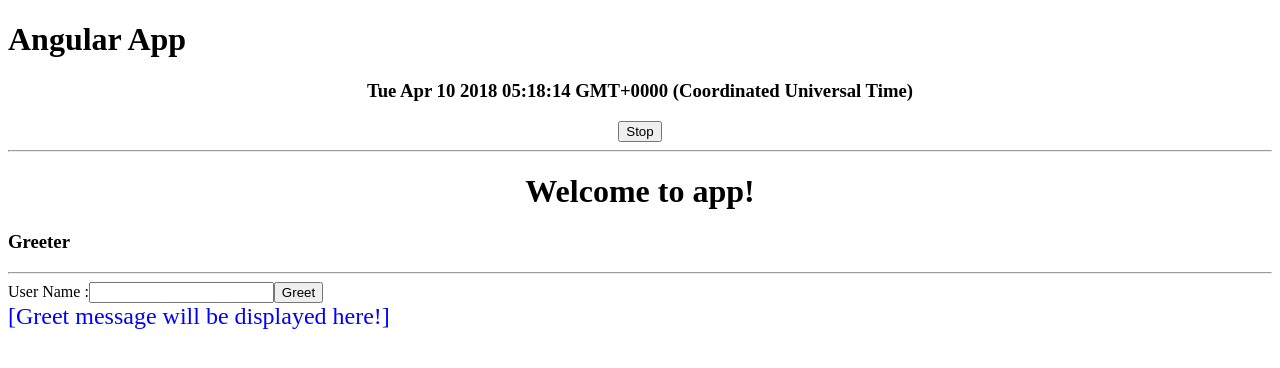
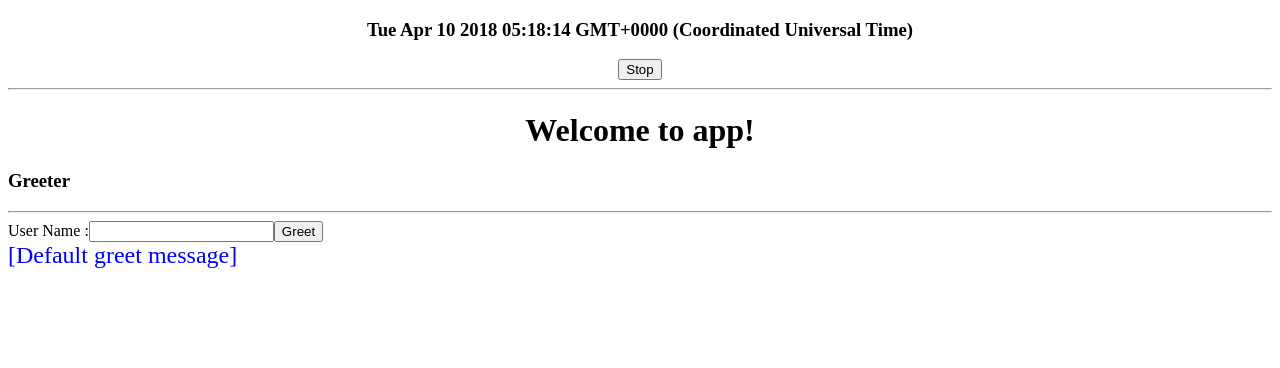
Before and after one commit to keshav-chaure/Cisco-Angular-Apr-2018, an Angular app in the folder first-app/: page / in a window 1280 px wide. Shown: the top 368 px of the page. Built offline with nearby package versions, Linux system fonts and the light colour scheme.

Commit message:
Greeter component implementation

```diff
--- a/first-app/src/app/greeter/greeter.component.html
+++ b/first-app/src/app/greeter/greeter.component.html
@@ -1,6 +1,6 @@
 <h3>Greeter</h3>
 <hr>
 <label for="">User Name :</label>
-<input type="text" name="" id="">
-<input type="button" value="Greet">
-<div class="message">[Greet message will be displayed here!]</div>
+<input type="text" #txtUserName>
+<input type="button" value="Greet" (click)="onGreetClick(txtUserName.value)">
+<div class="message">{{greetMessage}}</div>
--- a/first-app/src/app/greeter/greeter.component.ts
+++ b/first-app/src/app/greeter/greeter.component.ts
@@ -6,5 +6,9 @@ import { Component } from '@angular/core';
 	styleUrls : ['greeter.component.css']
 })
 export class GreeterComponent{
+	greetMessage : string = '[Default greet message]'
 
+	onGreetClick(userName : string){
+		this.greetMessage = `Hi ${userName}, Have a nice day!`;
+	}
 }
--- a/first-app/src/index.html
+++ b/first-app/src/index.html
@@ -9,7 +9,6 @@
   <link rel="icon" type="image/x-icon" href="favicon.ico">
 </head>
 <body>
-	<h1> Angular App </h1>
   <app-root></app-root>
 </body>
 </html>
```
